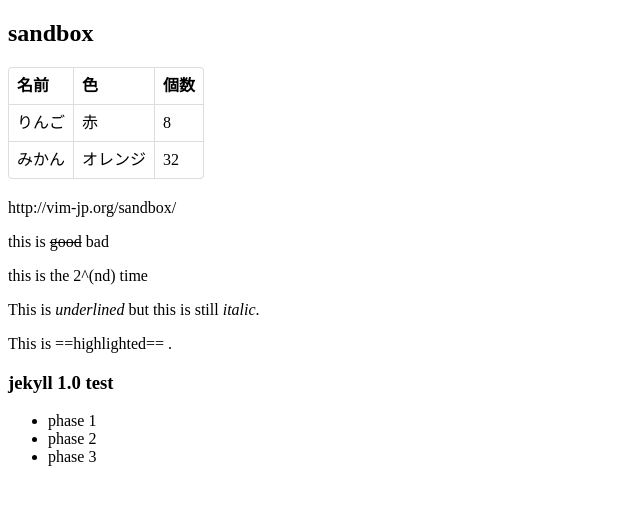
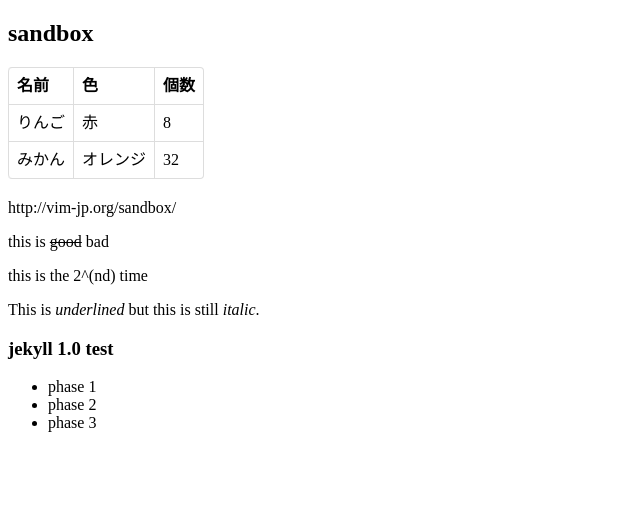
Before and after one commit to vim-jp/sandbox, a Jekyll site: the page built from index.md, in a window 1280 px wide. Shown: the top 505 px of the page, without its empty margins (0-640 px from the left). Built offline with Jekyll 4.4.1, drawn with Linux system fonts in a browser that asks for light colours; Markdown is read by kramdown in place of the engine named in the settings.

Commit message:
Remove redcarpet extension github pagesのredcarpetは2.3.0であるため

```diff
--- a/_config.yml
+++ b/_config.yml
@@ -6,4 +6,4 @@ exclude:
   - 'README.md'
 
 redcarpet:
-  extensions: ["tables", "autolink", "strikethrough", "superscript", "underline", "highlight"]
+  extensions: ["tables", "autolink", "strikethrough", "superscript", "underline"]
--- a/index.md
+++ b/index.md
@@ -16,8 +16,6 @@ this is the 2^(nd) time
 
 This is _underlined_ but this is still *italic*.
 
-This is ==highlighted== .
-
 ### jekyll 1.0 test
 
 * phase 1
```
